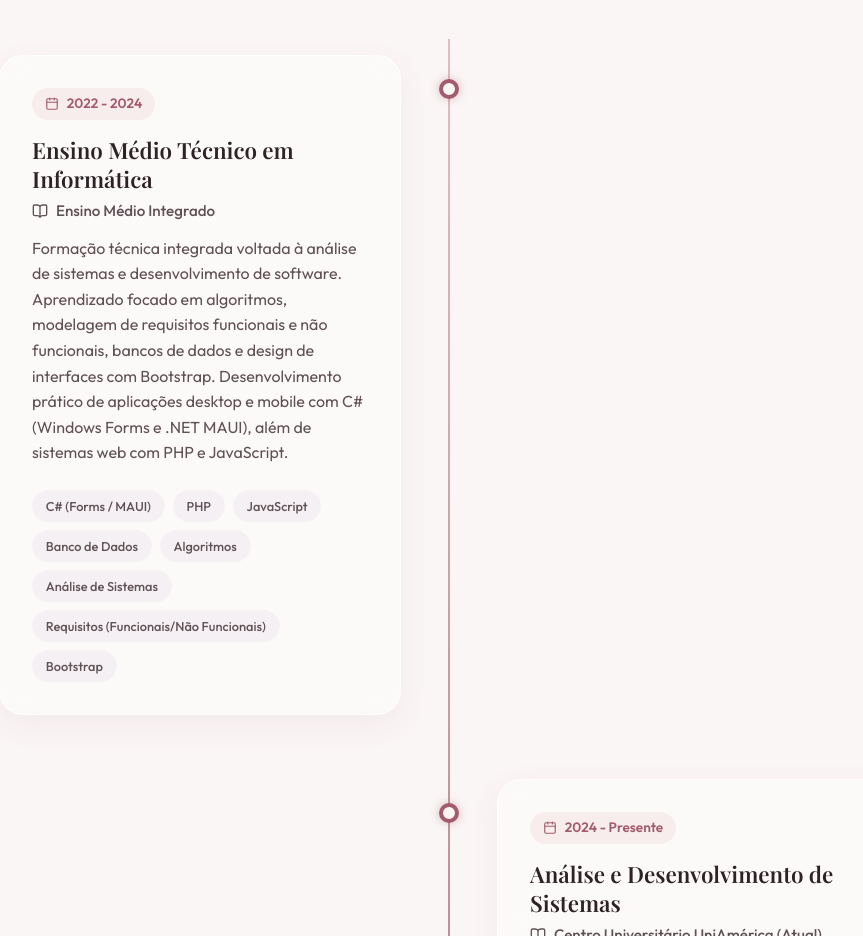
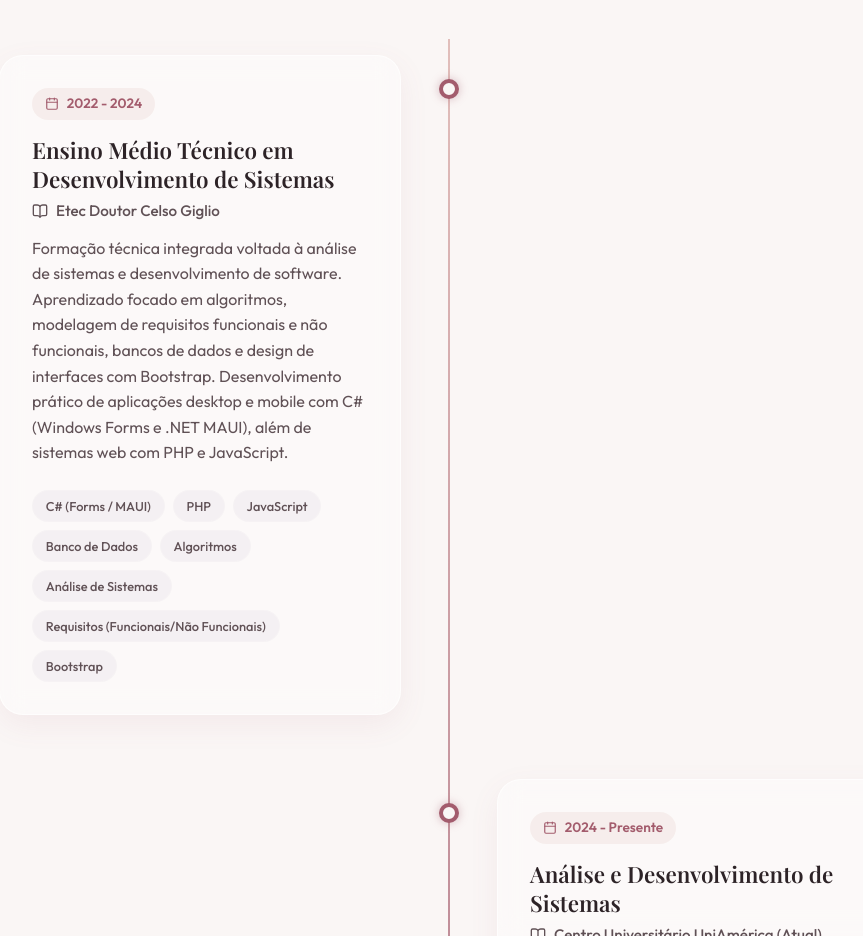
Before and after one commit to IsisVct/portfolio, a React (Vite) app: page / in a window 1280 px wide. Shown: the part 2420-3356 px from the top of the page, without its empty margins (191-1054 px from the left). Built offline with nearby package versions, Linux system fonts and the light colour scheme; a web font is replaced by a local one.

Commit message:
feat: atualiza texto de formação

```diff
--- a/src/components/Education.jsx
+++ b/src/components/Education.jsx
@@ -4,8 +4,8 @@ import './Education.css';
 
 const educationData = [
   {
-    title: 'Ensino Médio Técnico em Informática',
-    institution: 'Ensino Médio Integrado',
+    title: 'Ensino Médio Técnico em Desenvolvimento de Sistemas',
+    institution: 'Etec Doutor Celso Giglio',
     period: '2022 - 2024',
     description: 'Formação técnica integrada voltada à análise de sistemas e desenvolvimento de software. Aprendizado focado em algoritmos, modelagem de requisitos funcionais e não funcionais, bancos de dados e design de interfaces com Bootstrap. Desenvolvimento prático de aplicações desktop e mobile com C# (Windows Forms e .NET MAUI), além de sistemas web com PHP e JavaScript.',
     skills: ['C# (Forms / MAUI)', 'PHP', 'JavaScript', 'Banco de Dados', 'Algoritmos', 'Análise de Sistemas', 'Requisitos (Funcionais/Não Funcionais)', 'Bootstrap'],
```
